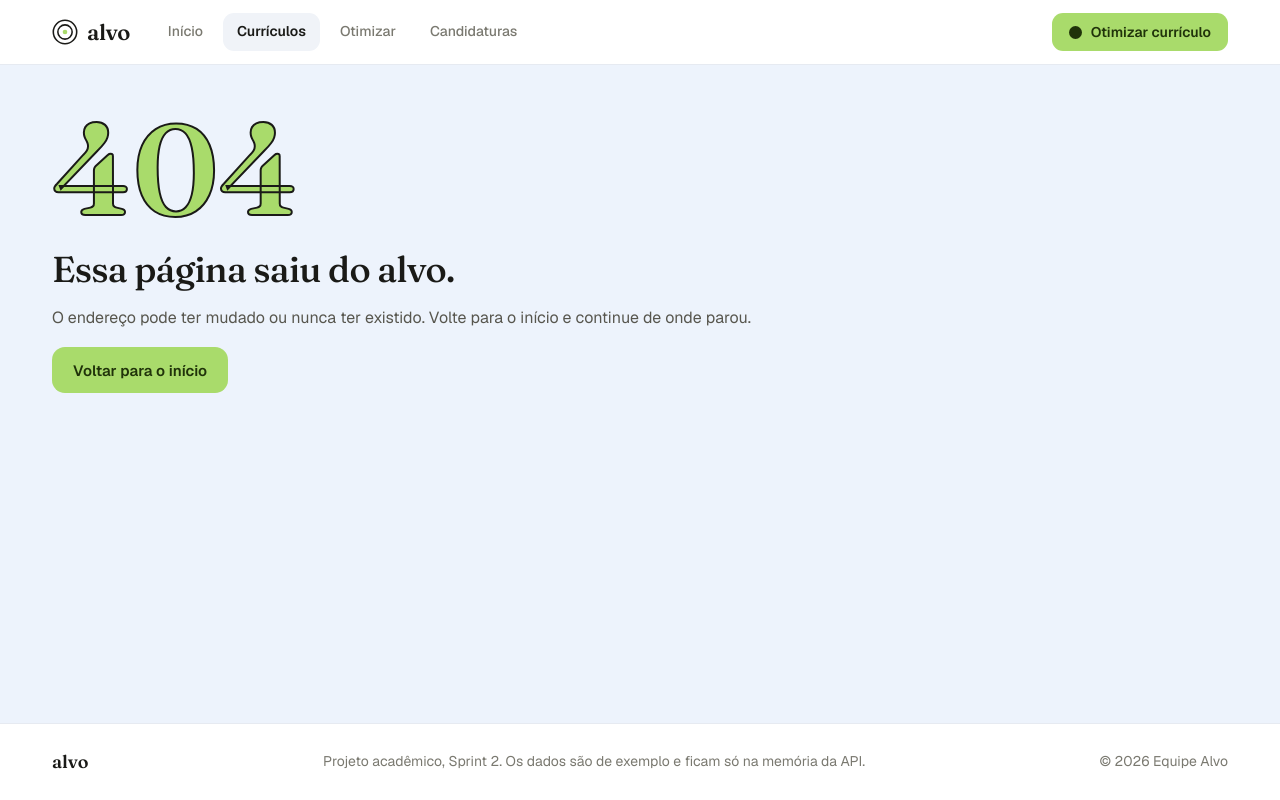
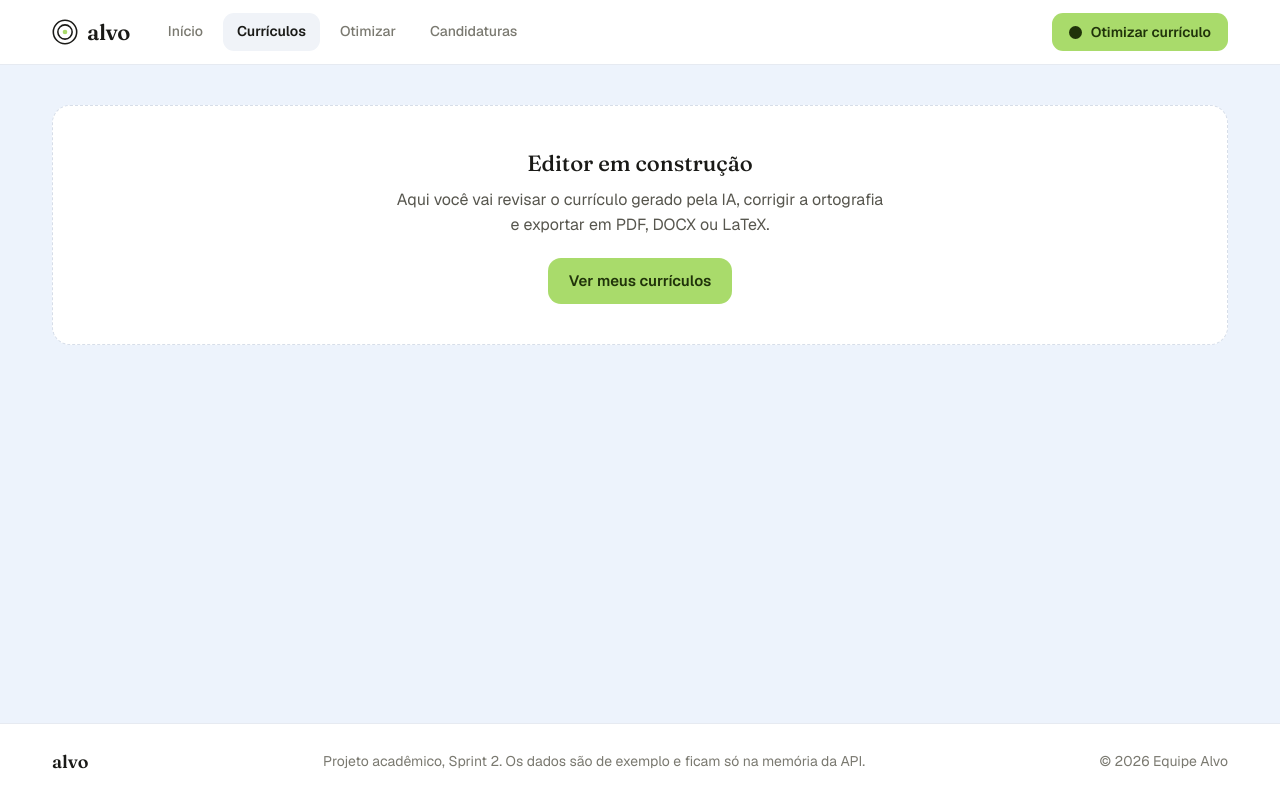
Before and after one commit to ltcmnk/alvo-frontend, a React (Vite) app: page /curriculos/editar in a window 1280 px wide. Built offline with nearby package versions, Linux system fonts and the light colour scheme; no server answers.

Commit message:
feat(frontend): adiciona rotas do editor de currículo

```diff
--- a/src/App.jsx
+++ b/src/App.jsx
@@ -2,6 +2,7 @@ import { BrowserRouter, Route, Routes } from 'react-router-dom'
 import Layout from './components/Layout'
 import CriarCurriculo from './pages/CriarCurriculo'
 import Curriculos from './pages/Curriculos'
+import EditorCurriculo from './pages/EditorCurriculo'
 import Home from './pages/Home'
 import NotFound from './pages/NotFound'
 import Otimizar from './pages/Otimizar'
@@ -20,6 +21,9 @@ function App() {
           <Route path="/" element={<Home />} />
           <Route path="/curriculos" element={<Curriculos />} />
           <Route path="/curriculos/novo" element={<CriarCurriculo />} />
+          {/* Com id: edita um currículo salvo. Sem id: edita o que veio da otimização, antes de salvar */}
+          <Route path="/curriculos/:id/editar" element={<EditorCurriculo />} />
+          <Route path="/curriculos/editar" element={<EditorCurriculo />} />
           <Route path="/otimizar" element={<Otimizar />} />
           <Route path="/vagas" element={<Vagas />} />
           <Route path="*" element={<NotFound />} />
--- /dev/null
+++ b/src/pages/EditorCurriculo.jsx
@@ -0,0 +1,15 @@
+import Button from '../components/common/Button'
+import EmptyState from '../components/common/EmptyState'
+
+/** Editor de currículo: rota reservada; a página completa entra na branch feat/editor-curriculo. */
+export default function EditorCurriculo() {
+  return (
+    <section className="page container">
+      <EmptyState
+        title="Editor em construção"
+        description="Aqui você vai revisar o currículo gerado pela IA, corrigir a ortografia e exportar em PDF, DOCX ou LaTeX."
+        action={<Button to="/curriculos">Ver meus currículos</Button>}
+      />
+    </section>
+  )
+}
```
